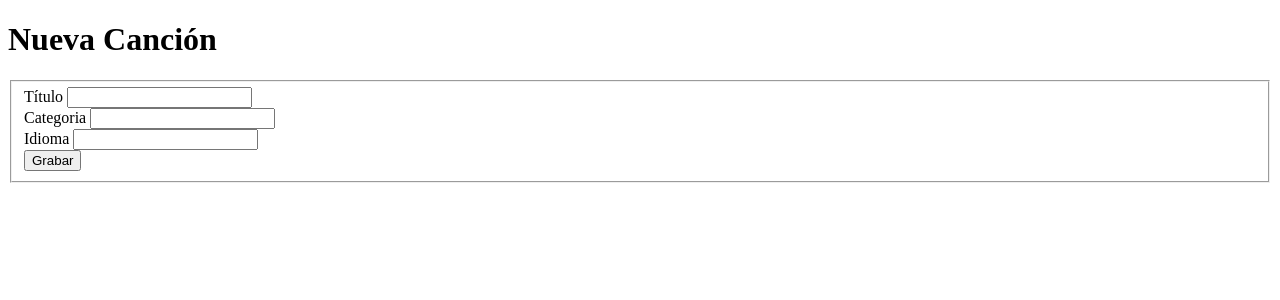
After one commit to sergioFavio/SpotyFranz, a Flask app: page /nuevoregistro in a window 1280 px wide. The commit adds this page. Shown: the top 300 px of the page. Run offline with Flask 3, Linux system fonts and the light colour scheme.

Commit message:
version 2023-04-28_01

```diff
--- a/app.py
+++ b/app.py
@@ -14,6 +14,11 @@ def index():
     cancion2= Cancion('Para no verte más', 'Pop', 'Castellano')
     cancion3= Cancion('Balada para un gordo', 'Balada', 'Castellano')
     lista=[cancion1, cancion2, cancion3]
-    return render_template('listar.html',titulo= 'canciones', musicas=lista)
+    return render_template('listar.html',titulo= 'Canciones', musicas=lista)
+
+
+@app.route('/nuevoregistro')
+def nuevoregistro():
+    return render_template('nuevoRegistro.html', titulo='Nueva Canción')
 
 app.run(host="0.0.0.0", port=5000)
--- /dev/null
+++ b/templates/nuevoRegistro.html
@@ -0,0 +1,32 @@
+<!DOCTYPE html>
+<html>
+<head>
+    <meta charset="utf-8">
+    <meta name="viewport" content="width=device-width, initial-scale=1">
+    <title>Discoteca</title>
+</head>
+<body>
+    <div class="container">
+      <div class="page-header">
+          <h1>{{ titulo }}</h1>
+      </div>
+      <form>
+        <fieldset>
+          <div class="form-group">
+            <label for="titulo">Título</label>
+            <input type="text" id="titulo" name="titulo" class="form-control">
+          </div>
+          <div class="form-group">
+            <label for="categoria">Categoria</label>
+            <input type="text" id="categoria" name="categoria" class="form-control">
+          </div>
+          <div class="form-group">
+            <label for="idioma">Idioma</label>
+            <input type="text" id="idioma" name="idioma" class="form-control">
+          </div>
+          <button type="submit" class="btn btn-primary btn-salvar">Grabar</button>
+        </fieldset>
+      </form>
+    </div>
+</body>
+</html>
```
Also changed, not shown: templates/listar.html (+6 -6 lines).
